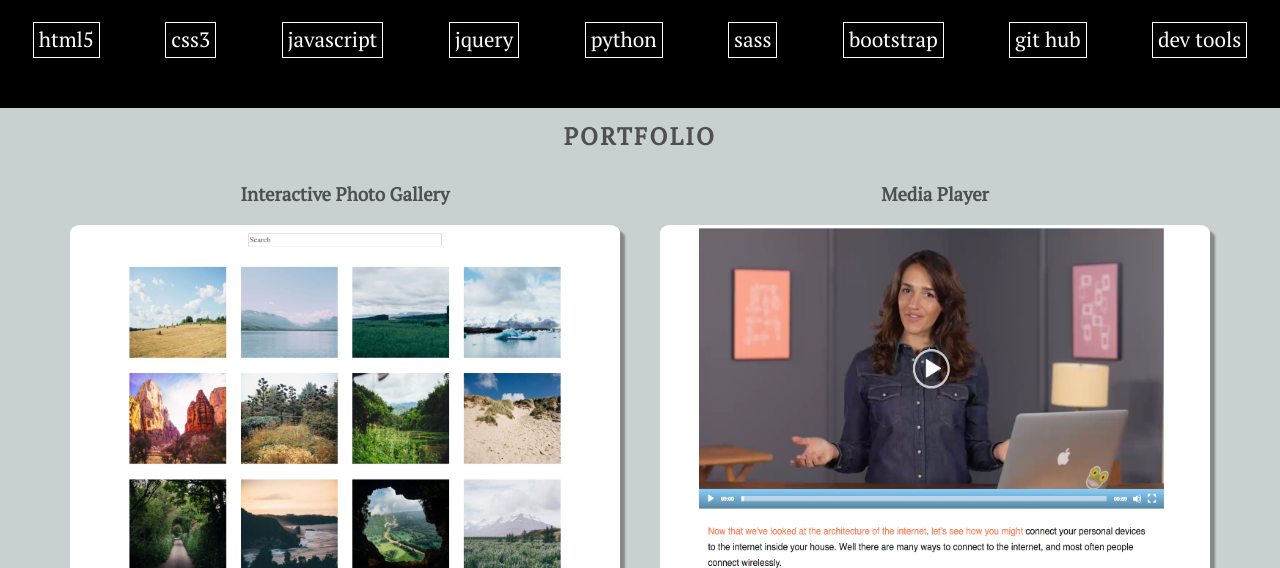
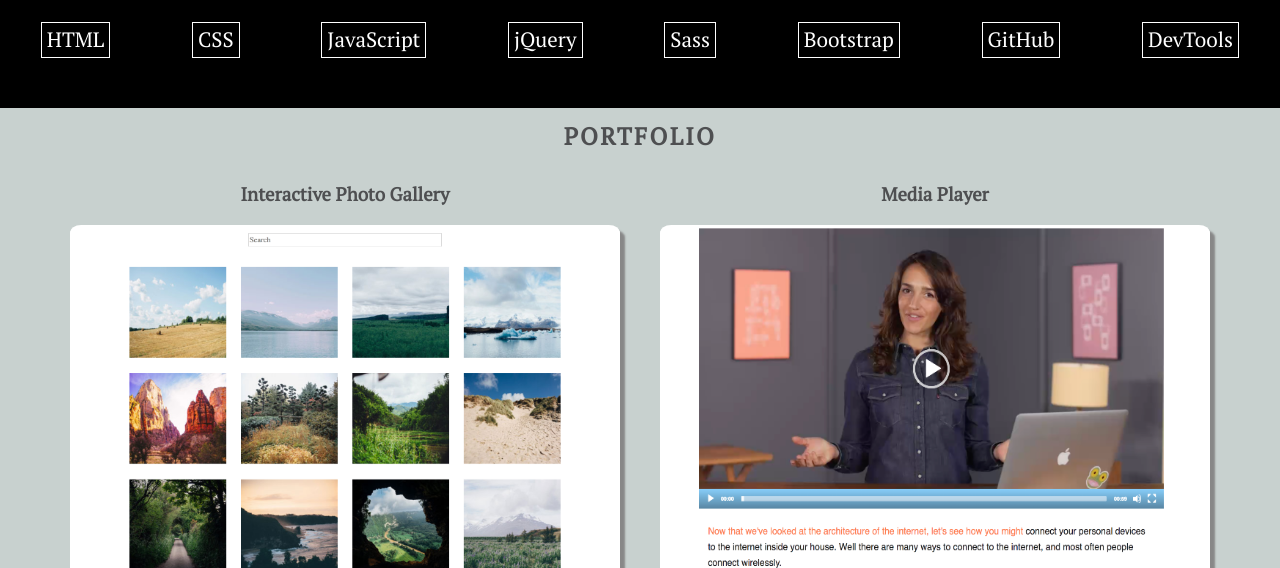
Before and after one commit to bevanson/portfolio, a plain HTML site: page index.html in a window 1280 px wide. Shown: the part 532-1100 px from the top of the page. Drawn offline with Linux system fonts and the light colour scheme; a web font is replaced by a local one.

Commit message:
Clean up syntax

```diff
--- a/index.html
+++ b/index.html
@@ -33,15 +33,14 @@
 
       <h2 id="payBills" class="subHeading">Skills</h2>
       <ul class="skillList">
-        <li>html5</li>
-        <li>css3</li>
-        <li>javascript</li>
-        <li>jquery</li>
-        <li>python</li>
-        <li>sass</li>
-        <li>bootstrap</li>
-        <li>git hub</li>
-        <li>dev tools</li>
+        <li>HTML</li>
+        <li>CSS</li>
+        <li>JavaScript</li>
+        <li>jQuery</li>
+        <li>Sass</li>
+        <li>Bootstrap</li>
+        <li>GitHub</li>
+        <li>DevTools</li>
       </ul>
     </div>
 
@@ -70,8 +69,6 @@
           <li><a href="https://bevanson.github.io/techdegree_project_6/" class="projectButton" target="_blank">Visit Site!</a></li>
           <li><a href="https://github.com/bevanson/techdegree_project_6" class="projectButton" target="_blank">View Code!</a></li>
         </ul>
-
-
       </div>
 
       <div class="content">
@@ -96,13 +93,10 @@
 
   <footer id="footer">
     <div class="footer clearfix">
-      <!-- <h2 class="subHeading clearfix">CONTACT</h2> -->
-      <!-- <p>If you're interested in chatting or want more information about what I've
-         been working on, I'd love to hear from you!</p> -->
+
 
      <div class="nameAndPic">
        <h2 href="contact"class="footerName">Brandon Evanson</h2>
-       <!-- <img class="mePic" src="images/smallMe.png" alt="Picture of Brandon Evanson"> -->
      </div>
 
       <div class="contactInfo">
@@ -110,25 +104,10 @@
         <p><a class="email" href="mailto:bevanson@yahoo.com">bevanson@yahoo.com</a></p>
       </div>
 
-
-
-
-
-
-      <!-- <ul class="footer-nav clearfix">
-        <li class="name-footer">Brandon Evanson</li>
-        <li class="backToTop"><a href="#home">BACK TO TOP</a></li>
-        <li class="bottom-nav"><a href="#contact">CONTACT</a></li>
-        <li class="bottom-nav"><a href="#portfolio">PORTFOLIO</a></li>
-        <li class="bottom-nav"><a href="#home">HOME</a></li>
-      </ul> -->
-
     </div>
   </footer>
 
   <script src="js/app.js"></script>
 </body>
 
-
-
 </html>
```
